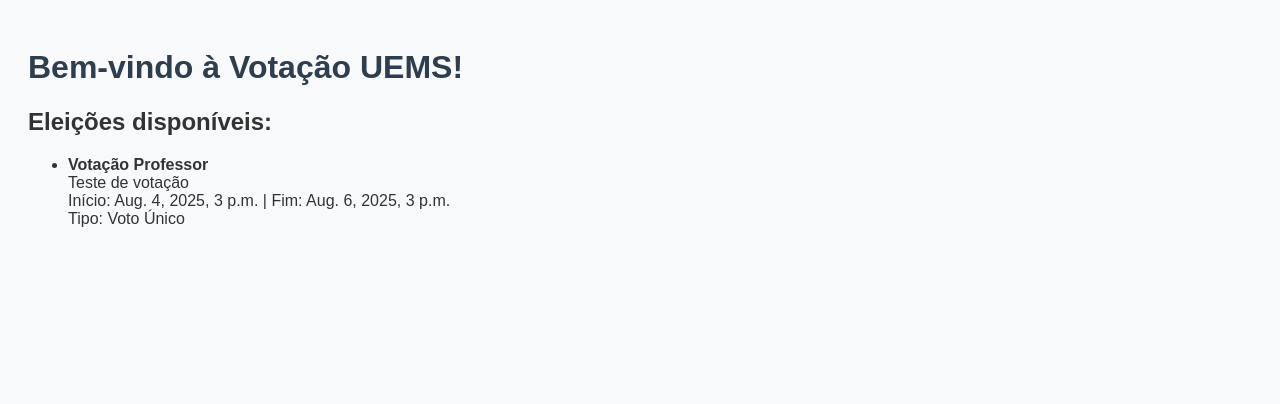
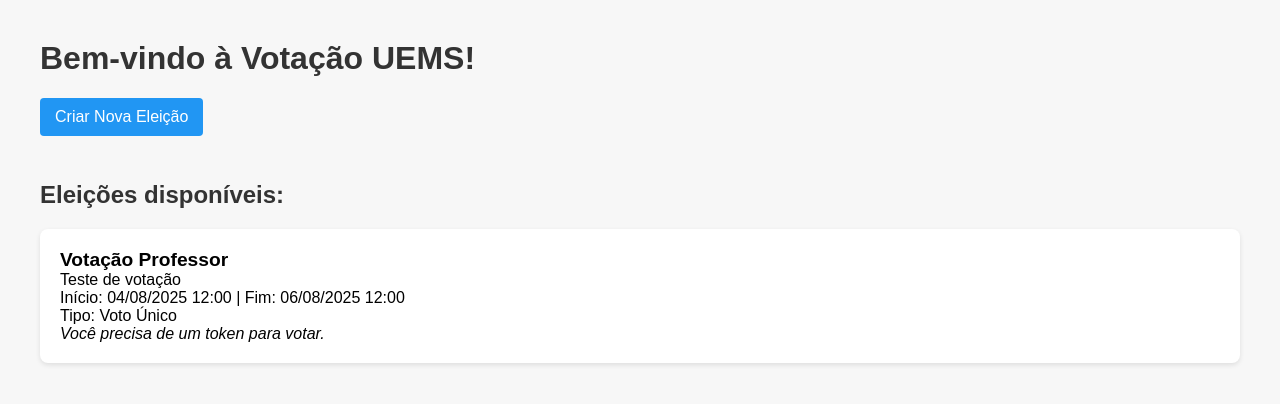
Before and after one commit to EduPanage/Sistema-de-Votacao-UEMS, a Django app: template core/templates/core/home.html in a window 1280 px wide. Shown: the top 404 px of the page. Run offline with Django 5.2, Linux system fonts and the light colour scheme; the template is opened without the code that fills it: values that come from a table or form of the project are taken from there, others are empty; data comes from the database, SQL or seed files in the repository; both versions use the stored data as it was after the commit.

Commit message:
Alterações de Funcionamento no Home.html e Autenticações

```diff
--- a/core/static/core/style.css
+++ b/core/static/core/style.css
@@ -1,47 +1,54 @@
 body {
     font-family: Arial, sans-serif;
-    padding: 20px;
-    background-color: #f8f9fa;
+    margin: 40px;
+    background-color: #f7f7f7;
+}
+
+h1, h2 {
     color: #333;
 }
 
-h1 {
-    color: #2c3e50;
+.election-list {
+    list-style: none;
+    padding: 0;
 }
 
-.election {
-    border: 1px solid #ccc;
-    padding: 15px;
-    margin-bottom: 10px;
-    border-radius: 5px;
+.election-item {
     background-color: #fff;
-    box-shadow: 1px 1px 5px rgba(0, 0, 0, 0.1);
+    border-radius: 8px;
+    padding: 20px;
+    margin-bottom: 15px;
+    box-shadow: 0 2px 5px rgba(0,0,0,0.1);
 }
 
-.btn {
+.election-item strong {
+    font-size: 1.2em;
+}
+
+.election-item a {
     display: inline-block;
-    padding: 8px 15px;
     margin-top: 10px;
+    padding: 8px 12px;
+    background-color: #4CAF50;
+    color: white;
     text-decoration: none;
     border-radius: 4px;
-    font-weight: bold;
-    transition: background-color 0.3s;
 }
 
-.btn-google {
-    background-color: #4285F4;
-    color: white;
+.election-item a:hover {
+    background-color: #45a049;
 }
 
-.btn-google:hover {
-    background-color: #357ae8;
+.create-link {
+    display: inline-block;
+    margin-bottom: 25px;
+    padding: 10px 15px;
+    background-color: #2196F3;
+    color: white;
+    text-decoration: none;
+    border-radius: 4px;
 }
 
-.btn-keycloak {
-    background-color: #d0462c;
-    color: white;
+.create-link:hover {
+    background-color: #1976D2;
 }
-
-.btn-keycloak:hover {
-    background-color: #a33b23;
-}
--- a/core/templates/core/home.html
+++ b/core/templates/core/home.html
@@ -10,14 +10,32 @@
 
 <body>
     <h1>Bem-vindo à Votação UEMS!</h1>
+
+    <!-- Link para criar eleição -->
+    <a class="create-link" href="{% url 'create_election' %}">Criar Nova Eleição</a>
+
     <h2>Eleições disponíveis:</h2>
-    <ul>
+    <ul class="election-list">
         {% for election in elections %}
-        <li>
+        <li class="election-item">
             <strong>{{ election.title }}</strong><br>
             {{ election.description }}<br>
-            Início: {{ election.start_date }} | Fim: {{ election.end_date }}<br>
-            Tipo: {{ election.get_type_display }}
+            Início: {{ election.start_date|date:"d/m/Y H:i" }} | Fim: {{ election.end_date|date:"d/m/Y H:i" }}<br>
+            Tipo: {{ election.get_type_display }}<br>
+
+            {% if voter_tokens %}
+                {% for voter in voter_tokens %}
+                    {% if voter.election.id == election.id %}
+                        {% if not voter.has_voted %}
+                            <a href="{% url 'vote' election.id voter.vote_token %}">Votar</a>
+                        {% else %}
+                            <em>Você já votou nesta eleição</em>
+                        {% endif %}
+                    {% endif %}
+                {% endfor %}
+            {% else %}
+                <em>Você precisa de um token para votar.</em>
+            {% endif %}
         </li>
         {% empty %}
         <li>Nenhuma eleição disponível no momento.</li>
```
Also changed, not shown: votacao/settings.py (+11 -9 lines), core/migrations/0002_alter_vote_vote_hash_alter_voter_email_and_more.py (added), db.sqlite3.
